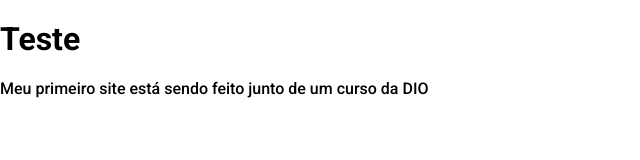
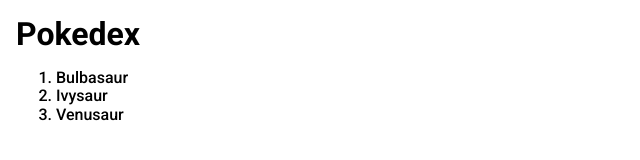
Before and after one commit to bhendon-soares/pokedex, a plain HTML site: page index.html in a window 1280 px wide. Shown: the whole page, without its empty margins (0-640 px from the left). Drawn offline with nearby package versions, Linux system fonts and the light colour scheme.

Commit message:
feat: estilização inicial do projeto

```diff
--- a/assets/css/global.css
+++ b/assets/css/global.css
@@ -1,3 +1,11 @@
 * {
     font-family: 'Roboto', sans-serif;
 }
+
+.content {
+    padding: 1rem;
+}
+
+.content h1 {
+    margin: 0;
+}
--- a/index.html
+++ b/index.html
@@ -21,8 +21,22 @@
 </head>
 
 <body>
-    <h1>Teste</h1>
-    <p>Meu primeiro site está sendo feito junto de um curso da DIO</p>
+
+    <section class="content">
+        <h1>Pokedex</h1>
+
+        <ol>
+            <li>
+                Bulbasaur
+            </li>
+            <li>
+                Ivysaur
+            </li>
+            <li>
+                Venusaur
+            </li>
+        </ol>
+    </section>
 
     <!-- Nosso JS -->
     <script src="assets/js/main.js"></script>
```
